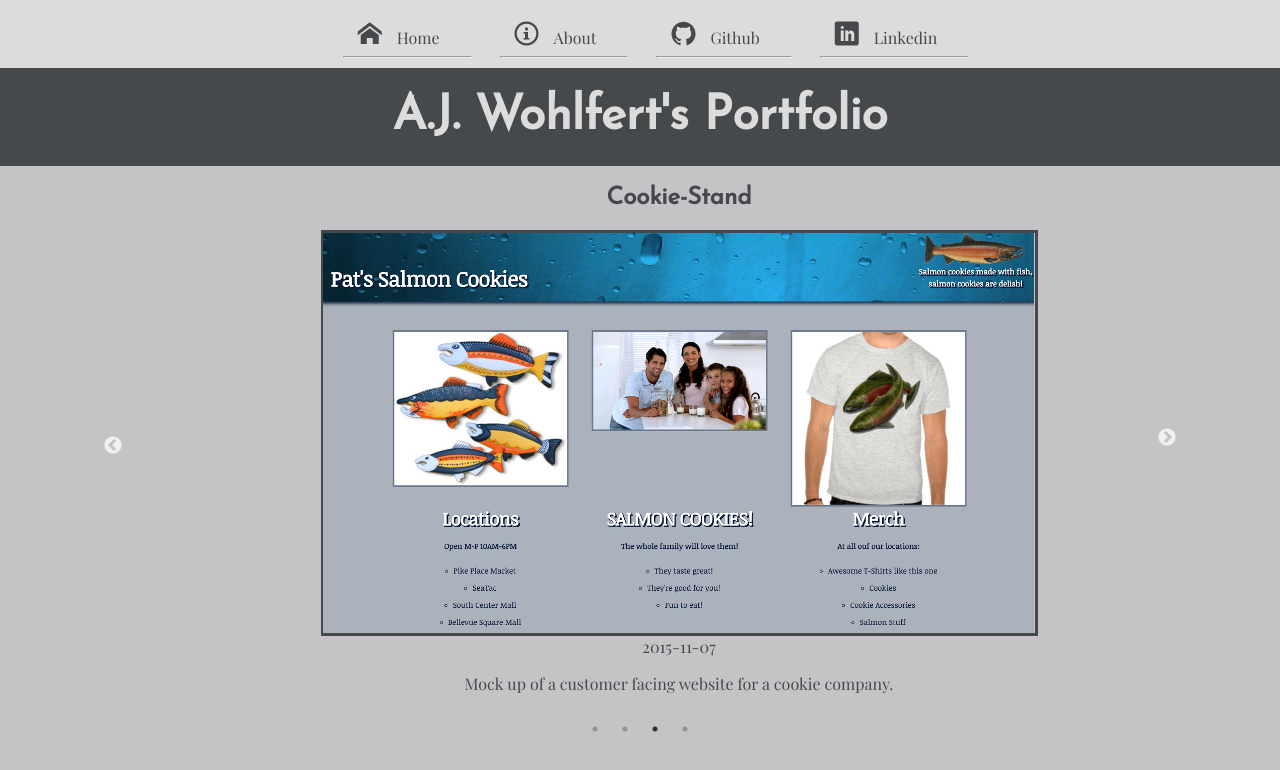
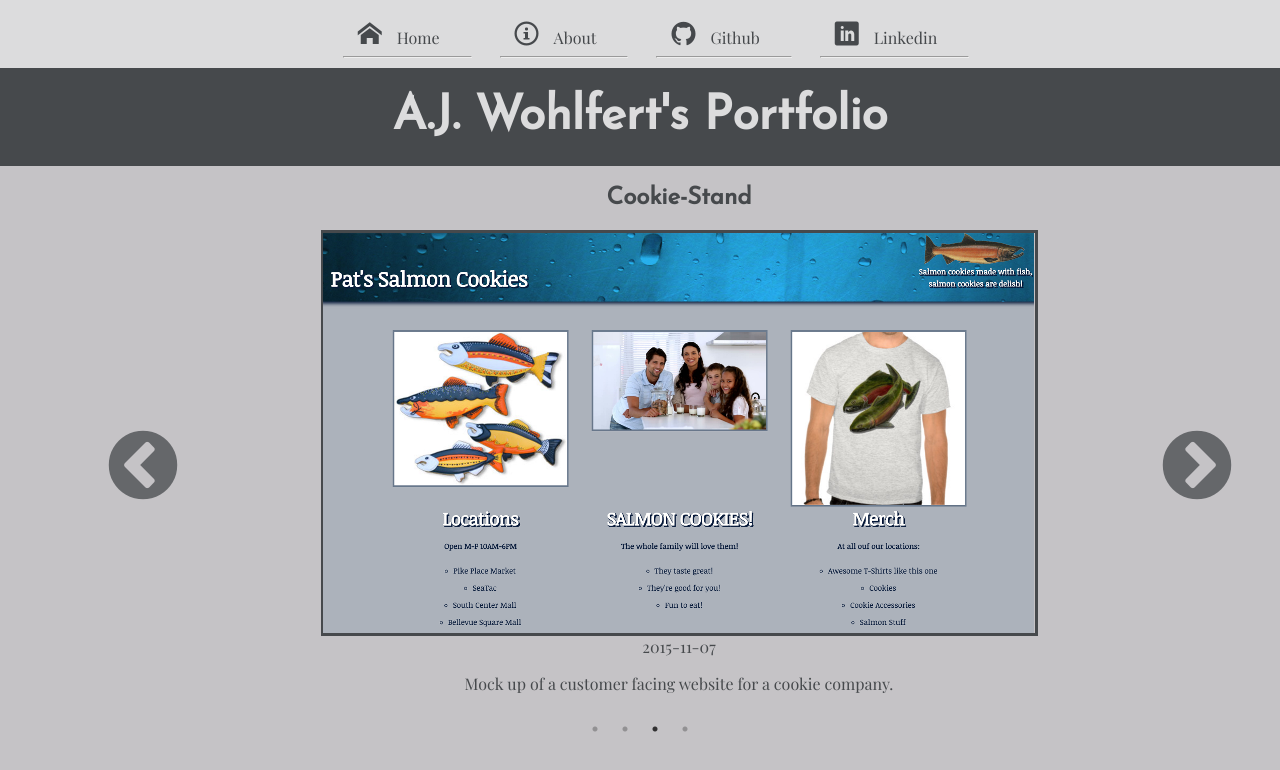
Before and after one commit to wohlfea/businesscard, a plain HTML site: page index.html in a window 1280 px wide. Drawn offline with nearby package versions, Linux system fonts and the light colour scheme; files whose address does not match are found by name.

Commit message:
bigger slider buttons

```diff
--- a/style/layout.css
+++ b/style/layout.css
@@ -47,8 +47,22 @@ h1, h2, h3, h4 {
   border: 3px solid #46494C;
   margin-right: auto;
   margin-left: auto;
-  max-width: 70%;
+  max-width: 100%;
 }
 .slick-prev {
+
+}
+.slick-next {
+
+}
+.slick-prev:before, .slick-next:before {
   font-size: 80px;
+  color: #46494C;
+
 }
+.slick-prev:before{
+
+}
+.slick-next:before{
+
+}
```
